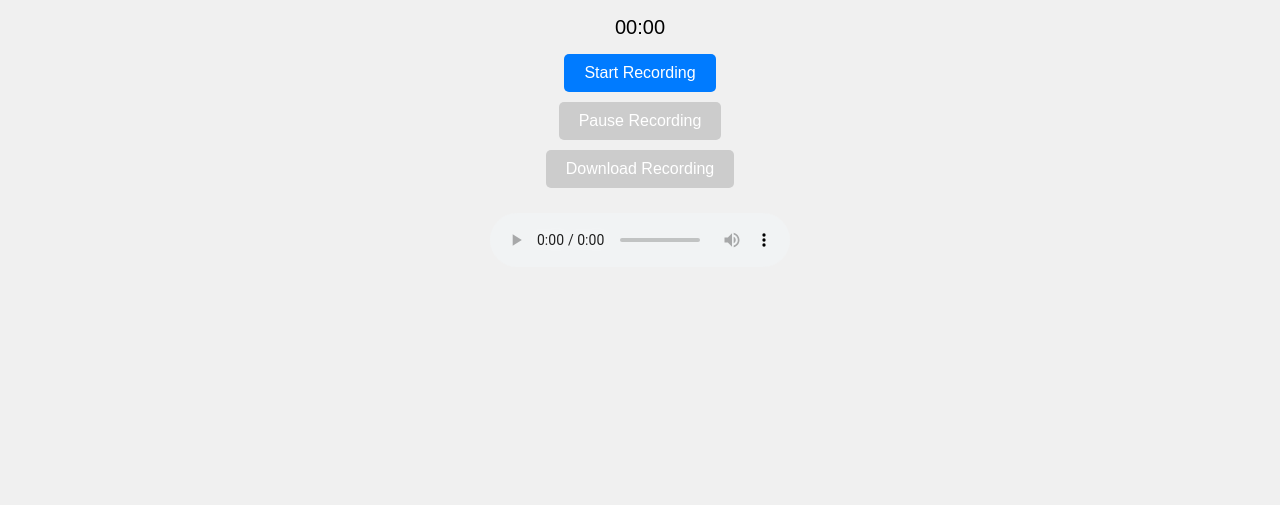
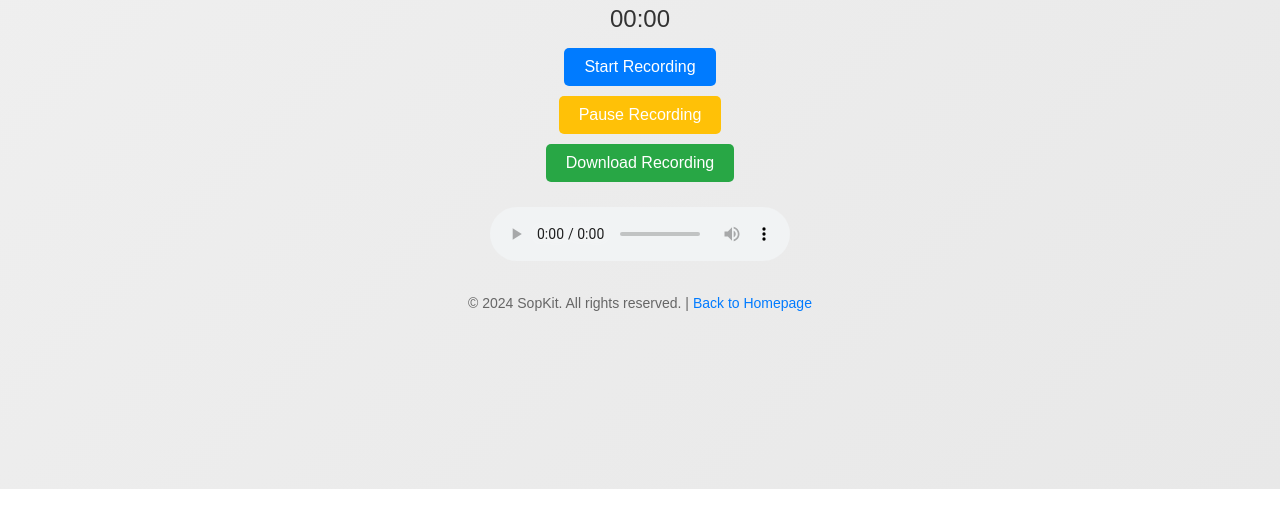
Before and after one commit to SopKit/audio-recorder, a plain HTML site: page index.html in a window 1280 px wide. Shown: the part 311-816 px from the top of the page. Drawn offline with Linux system fonts and the light colour scheme.

Commit message:
Update index.html

```diff
--- a/index.html
+++ b/index.html
@@ -1,22 +1,54 @@
 <!DOCTYPE html>
 <html lang="en">
+
 <head>
     <meta charset="UTF-8">
     <meta name="viewport" content="width=device-width, initial-scale=1.0">
-    <title>Audio Recorder || SopKit</title>
+    <meta name="description" content="Audio Recorder by SopKit: A free and simple tool to record, pause, and download audio recordings directly from your browser.">
+    <meta name="keywords" content="audio recorder, online audio recorder, voice recorder, record audio, download audio, browser recorder">
+    <meta name="author" content="SopKit">
+    <title>Audio Recorder | SopKit</title>
+
+    <!-- Open Graph Meta Tags -->
+    <meta property="og:title" content="Audio Recorder | SopKit">
+    <meta property="og:description" content="Record, pause, and download audio with our simple and free browser-based audio recorder. Perfect for quick audio recording needs.">
+    <meta property="og:type" content="website">
+    <meta property="og:url" content="https://sopkit.github.io/audio-recorder">
+    <meta property="og:image" content="https://cdn.statically.io/og/SopKit%20%20-%20Audio%20Recorder.png">
+
+    <!-- JSON-LD Structured Data -->
+    <script type="application/ld+json">
+    {
+      "@context": "https://schema.org",
+      "@type": "WebApplication",
+      "name": "Audio Recorder",
+      "url": "https://sopkit.github.io/audio-recorder",
+      "description": "Record audio online, pause, and download recordings easily with our free browser-based audio recorder.",
+      "creator": {
+        "@type": "Organization",
+        "name": "SopKit"
+      }
+    }
+    </script>
+
     <style>
         body {
-            font-family: Arial, sans-serif;
+            font-family: 'Arial', sans-serif;
             display: flex;
             flex-direction: column;
             align-items: center;
             justify-content: center;
             height: 100vh;
-            background-color: #f0f0f0;
+            margin: 0;
+            background: linear-gradient(135deg, #f0f0f0, #e8e8e8);
         }
+
         h1 {
-            color: #333;
+            color: #0056b3;
+            font-size: 2.5rem;
+            margin-bottom: 20px;
         }
+
         button {
             margin: 5px;
             padding: 10px 20px;
@@ -24,29 +56,74 @@
             cursor: pointer;
             border: none;
             border-radius: 5px;
-            background-color: #007BFF;
+            transition: all 0.3s ease;
+        }
+
+        button:not(:disabled):hover {
+            transform: scale(1.1);
+        }
+
+        #startBtn {
+            background-color: #007bff;
             color: white;
         }
+
+        #pauseBtn {
+            background-color: #ffc107;
+            color: white;
+        }
+
+        #downloadBtn {
+            background-color: #28a745;
+            color: white;
+        }
+
         button:disabled {
             background-color: #ccc;
             cursor: not-allowed;
         }
+
         #timer {
-            font-size: 20px;
+            font-size: 1.5rem;
             margin: 10px 0;
+            color: #333;
         }
+
         audio {
             margin-top: 20px;
         }
+
+        footer {
+            margin-top: 20px;
+            text-align: center;
+            font-size: 14px;
+            color: #666;
+        }
+
+        footer a {
+            color: #007bff;
+            text-decoration: none;
+        }
+
+        footer a:hover {
+            text-decoration: underline;
+        }
     </style>
 </head>
+
 <body>
     <h1>Audio Recorder</h1>
+    <p>Record, pause, and download your audio recordings directly from your browser. Perfect for voice memos, notes, and quick audio clips.</p>
+
     <div id="timer">00:00</div>
     <button id="startBtn">Start Recording</button>
     <button id="pauseBtn" disabled>Pause Recording</button>
     <button id="downloadBtn" disabled>Download Recording</button>
     <audio id="audioPlayer" controls></audio>
+
+    <footer>
+        <p>© 2024 SopKit. All rights reserved. | <a href="https://sopkit.github.io">Back to Homepage</a></p>
+    </footer>
 
     <script>
         let mediaRecorder;
@@ -132,4 +209,5 @@
         });
     </script>
 </body>
+
 </html>
```
